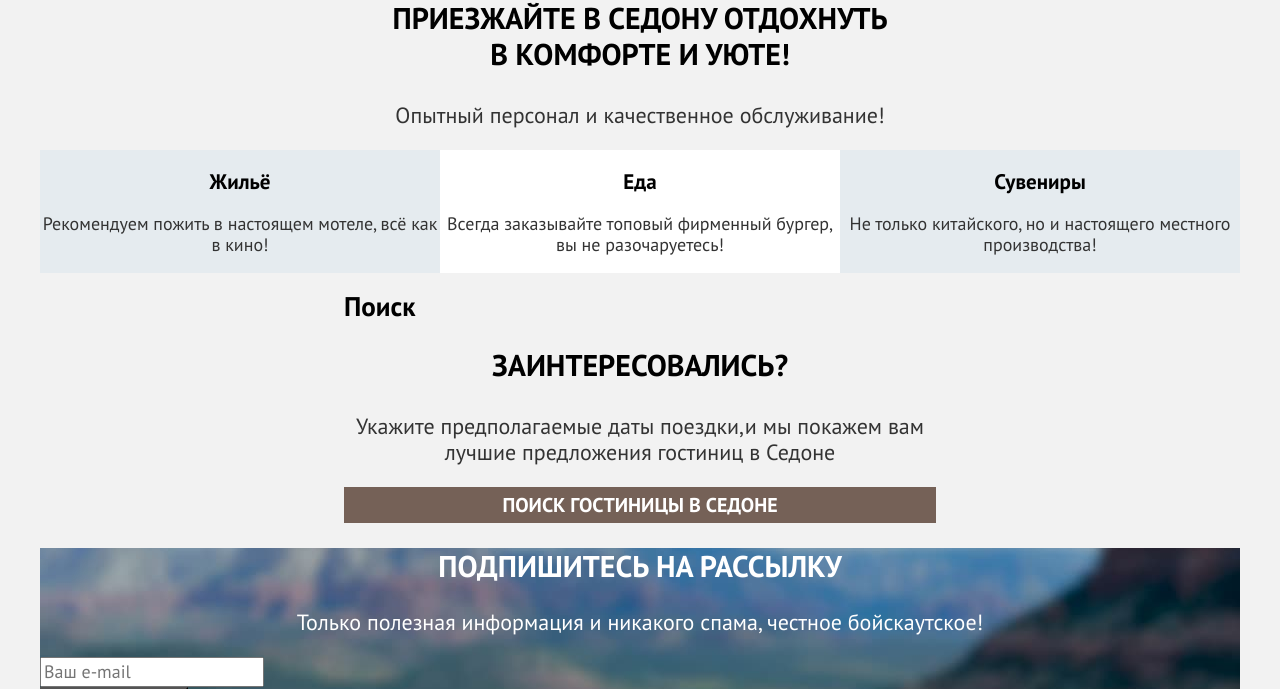
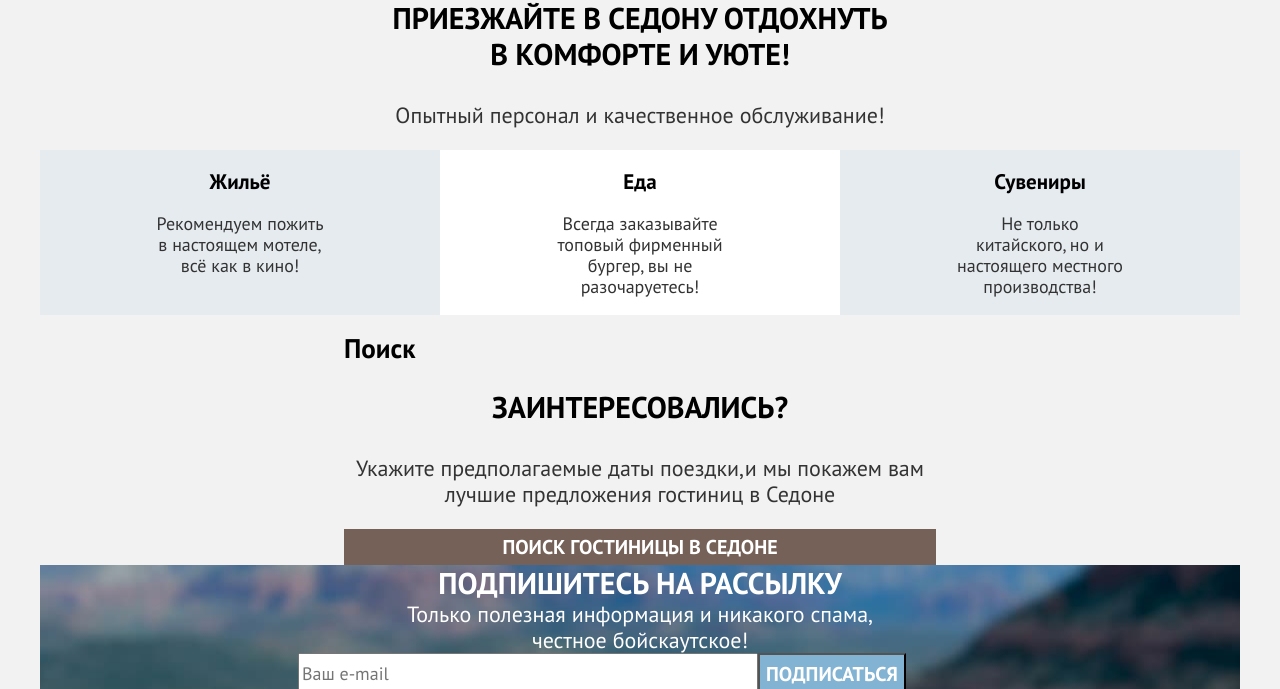
Before and after one commit to htmlacademy-htmlcss/2095675-sedona-36, a plain HTML site: page index.html in a window 1280 px wide. Shown: the part 1708-2397 px from the top of the page. Drawn offline with Linux system fonts and the light colour scheme.

Commit message:
добавляет обертки benefits

```diff
--- a/index.html
+++ b/index.html
@@ -108,18 +108,24 @@
           </div>
           <ul class="benefins-list">
             <li class="benefits-item">
+              <div class="benefits-item-wrapper">
                 <h3 class="benefits-subtitle">Жильё</h3>
                 <p class="benefits-description">Рекомендуем пожить в настоящем мотеле, всё как в кино!</p>
+              </div>
             </li>
 
             <li class="benefits-item benefits-item-food">
+              <div class="benefits-item-wrapper">
                 <h3 class="benefits-subtitle">Еда</h3>
                 <p class="benefits-description">Всегда заказывайте топовый фирменный бургер, вы не разочаруетесь!</p>
+              </div>
             </li>
 
             <li class="benefits-item">
+              <div class="benefits-item-wrapper">
                 <h3 class="benefits-subtitle">Сувениры</h3>
                 <p class="benefits-description">Не только китайского, но и настоящего местного производства!</p>
+              </div>
             </li>
           </ul>
         </section>
@@ -138,8 +144,10 @@
             Только полезная информация и никакого спама, честное бойскаутское!
           </p>
           <form action="https://echo.htmlacademy.ru/" method="post">
+            <div class="subscribe-input-button-wrapper">
               <input class="subcsribe-input" type="email" name="subcsribe-input" placeholder="Ваш e-mail">
               <button class="button subcsribe-button button-blue" type="submit">Подписаться</button>
+            </div>
           </form>
         </section>
       </main>
--- a/styles/styles.css
+++ b/styles/styles.css
@@ -260,6 +260,11 @@ body {
 .benefits-item {
   width: 400px;
   text-align: center;
+  padding: 0 85px;
+}
+
+.benefits-item-wrapper {
+padding: 0 30px;
 }
 
 .benefits-item-food {
@@ -277,6 +282,12 @@ body {
 
 /* subscribe */
 
+.subscribe-title,
+.subscribe-description {
+  width: 475px;
+  margin: 0 auto;
+}
+
 .subscribe-index {
   background: #82B3D3 url("../image/decor-image/subscribe-background.jpg") no-repeat 50% 50%;
   background-size: cover;
@@ -286,11 +297,18 @@ body {
   color: #ffffff;
 }
 
+.subscribe-input-button-wrapper {
+  display: flex;
+  width: 684px;
+  margin: 0 auto;
+}
+
 .subcsribe-input {
   font-family: inherit;
   line-height: 24px;
   font-size: 18px;
   color: #000000;
+  width: 452px;
 }
 
 /* footer */
```
Also changed, not shown: catalog.html (+4 -2 lines). Lines whose indentation alone changed are shown as unchanged.
